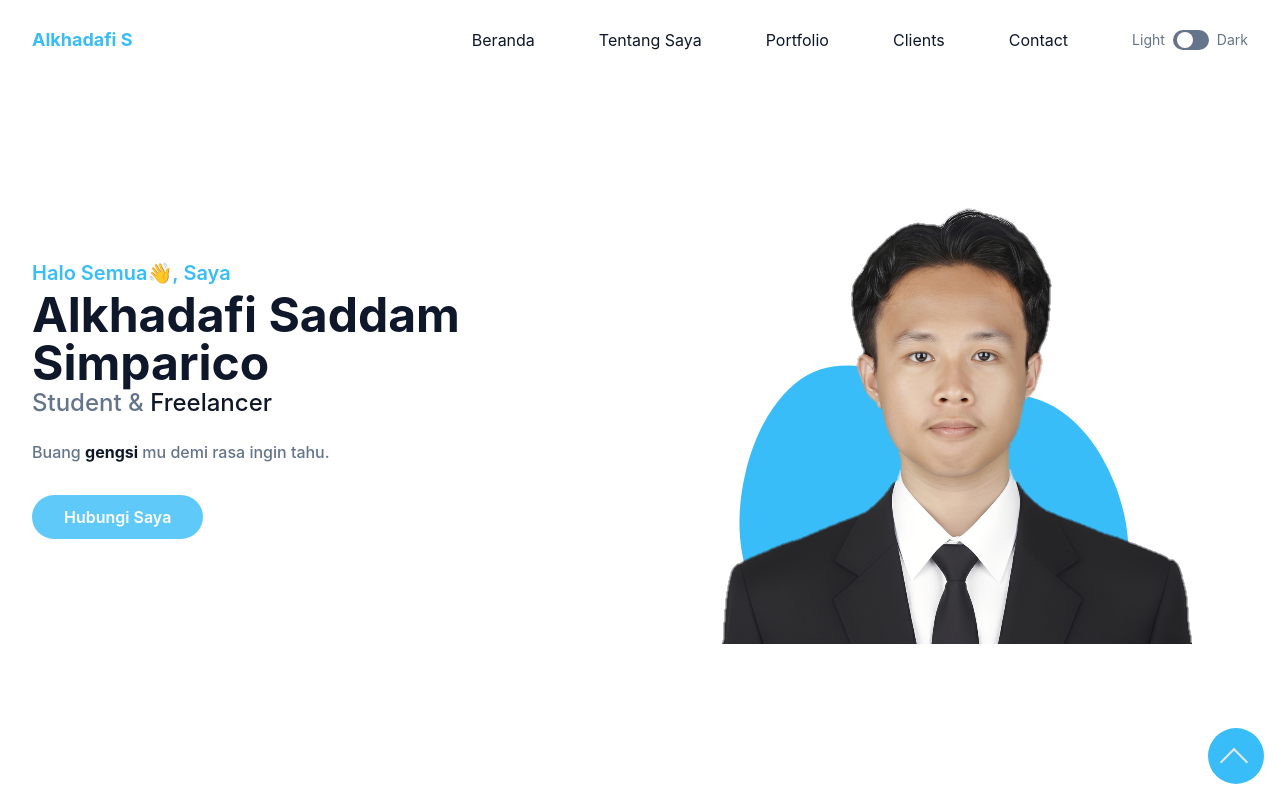
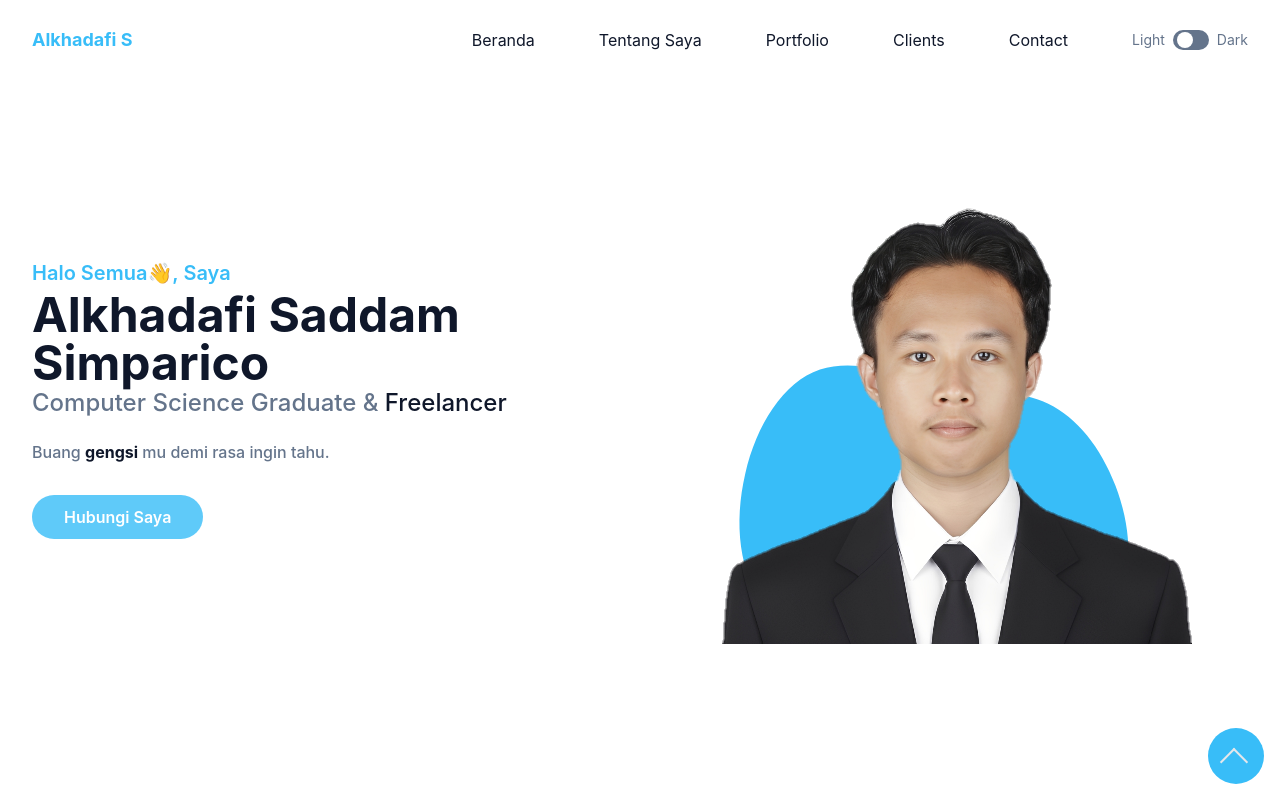
Before and after one commit to AlkhadafiS/portfolio, a website: page index.html in a window 1280 px wide. Shown: the top 785 px of the page. Drawn offline with nearby package versions, Linux system fonts and the light colour scheme.

Commit message:
Update index.html

```diff
--- a/index.html
+++ b/index.html
@@ -78,7 +78,7 @@
                 <div class="w-full self-center px-4 lg:w-1/2">
                     <h1 class="text-base font-semibold text-primary md:text-xl">Halo Semua👋, Saya
                         <span class="block font-bold text-dark text-4xl mt-1 lg:text-5xl dark:text-white">Alkhadafi Saddam Simparico</span></h1>
-                    <h2 class="font-medium text-secondary text-lg mb-5 lg:text-2xl">Student &
+                    <h2 class="font-medium text-secondary text-lg mb-5 lg:text-2xl">Computer Science Graduate &
                         <span class="text-dark dark:text-white">Freelancer</span></h2>
                     <p class="font-medium text-secondary mb-10 leading-relaxed">Buang
                         <span class="text-dark font-bold dark:text-white">gengsi</span> mu demi rasa ingin tahu.</p>
```
